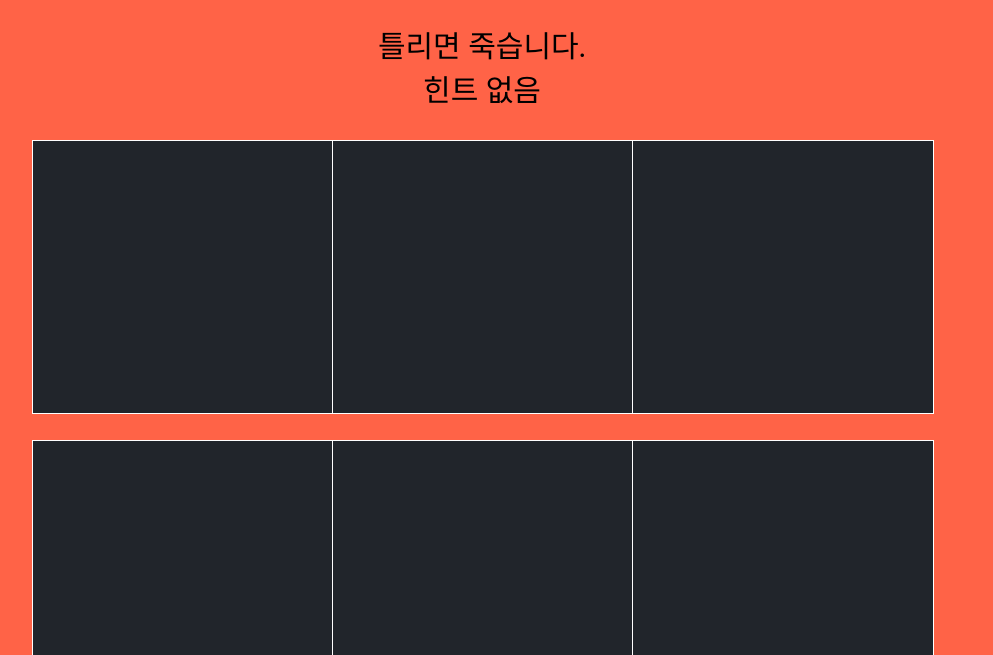
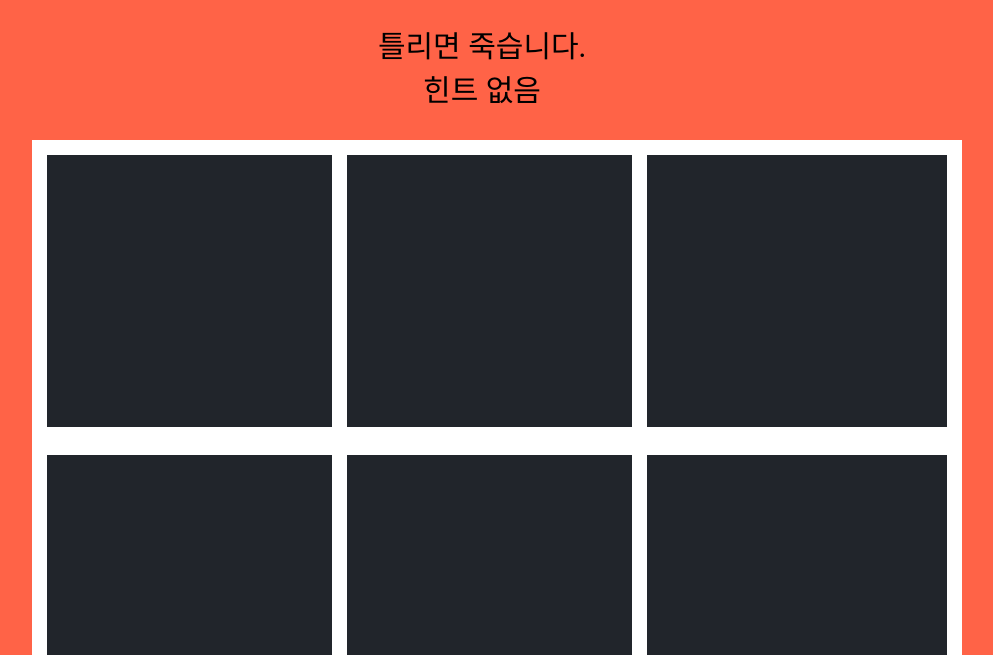
Before and after one commit to Jounery-lee/Findingmines, a plain HTML site: page index.html in a window 1280 px wide. Shown: the part 145-800 px from the top of the page, without its empty margins (158-1151 px from the left). Drawn offline with Linux system fonts and the light colour scheme.

Commit message:
Add files via upload
CSS Desing update

```diff
--- a/css.css
+++ b/css.css
@@ -17,5 +17,5 @@ body{
 #grid img{
   width:100%;
   height:auto;
-  border: 1px white solid;
+  border: 15px white solid;
 }
```
